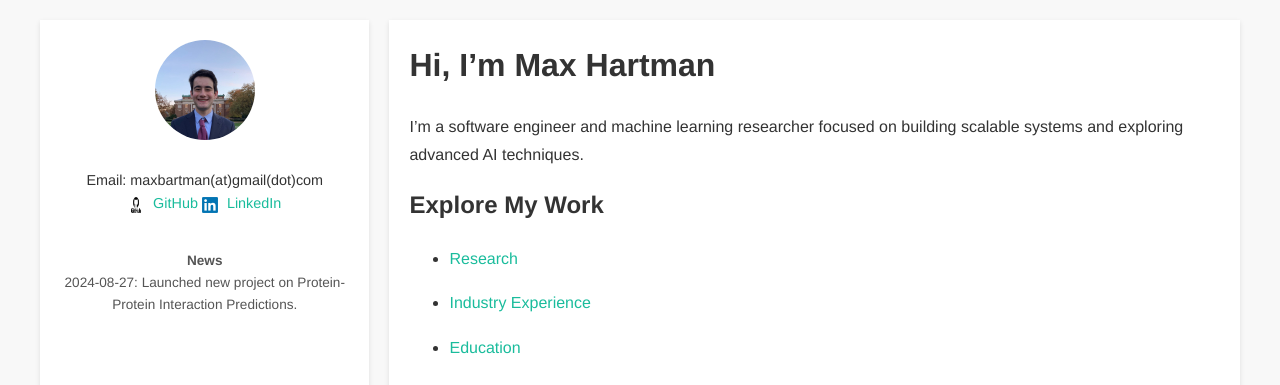
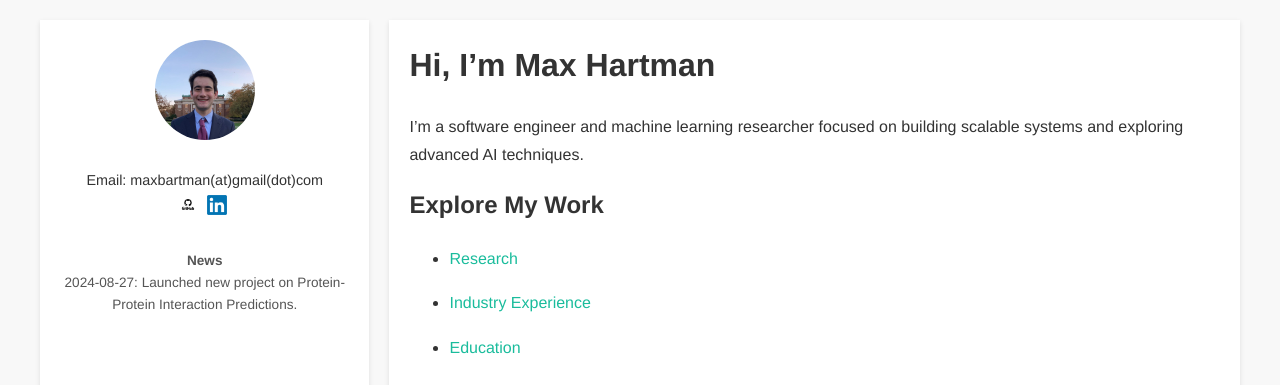
Before and after one commit to MaxBHartman/maxbhartman.github.io, a Jekyll site: the page built from index.md, in a window 1280 px wide. Shown: the top 385 px of the page. Built offline with Jekyll 4.4.1, drawn with Linux system fonts in a browser that asks for light colours.

```diff
--- a/_layouts/default.html
+++ b/_layouts/default.html
@@ -20,13 +20,11 @@
         <!-- GitHub Logo with Link -->
       <a href="https://github.com/{{ site.social_media.github }}" target="_blank">
         <img src="{{ '/images/github.png' | relative_url }}" alt="GitHub" class="social-icon">
-        GitHub
       </a>
 
       <!-- LinkedIn Logo with Link -->
       <a href="https://linkedin.com/in/{{ site.social_media.linkedin }}" target="_blank">
         <img src="{{ '/images/linkedin.png' | relative_url }}" alt="LinkedIn" class="social-icon">
-        LinkedIn
       </a>
 
 
--- a/css/style.css
+++ b/css/style.css
@@ -113,8 +113,8 @@ footer {
 
 /* Style for social icons */
 .social-icon {
-  width: 16px; /* Set a fixed width to match text size */
-  height: 16px; /* Set a fixed height */
+  width: 20px; /* Set a fixed width to match text size */
+  height: auto; /* Let the height adjust to maintain the aspect ratio */
   margin-right: 5px; /* Space between icon and text */
   vertical-align: middle; /* Align with the text */
 }
```
